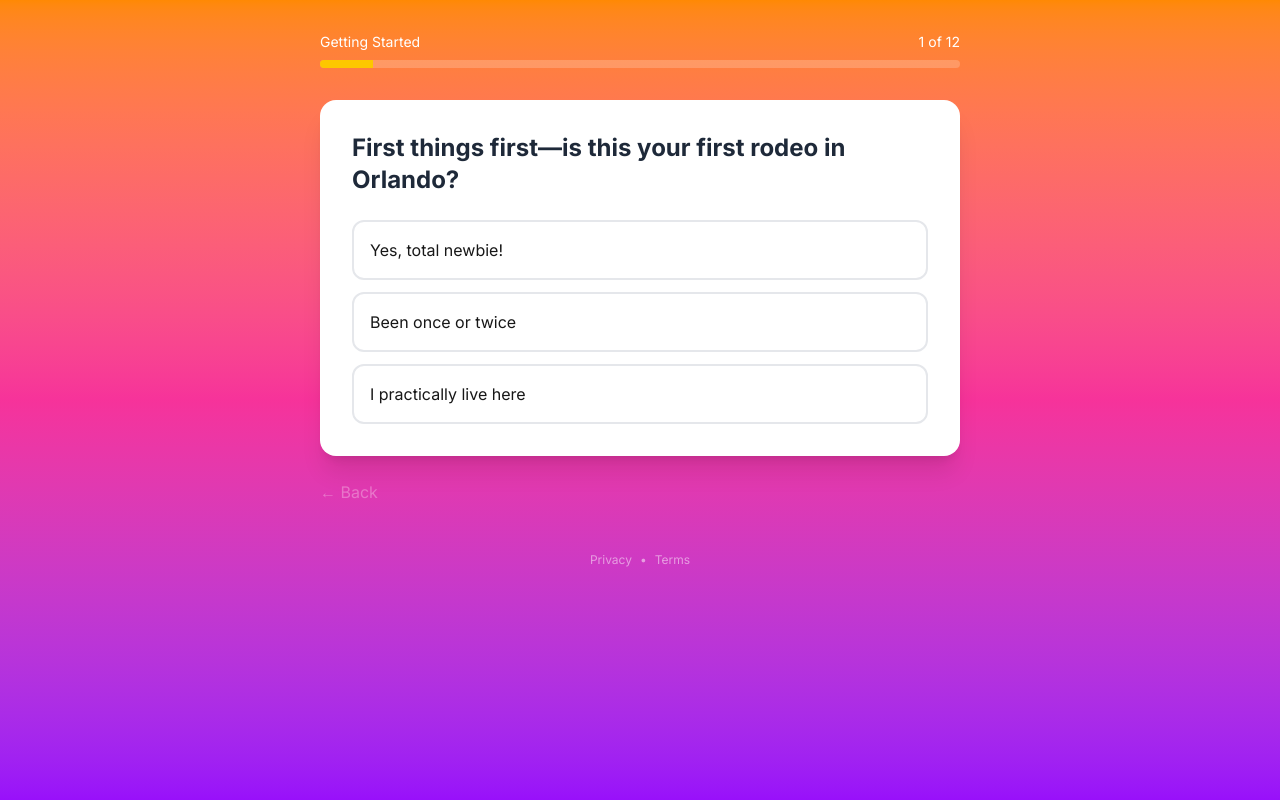
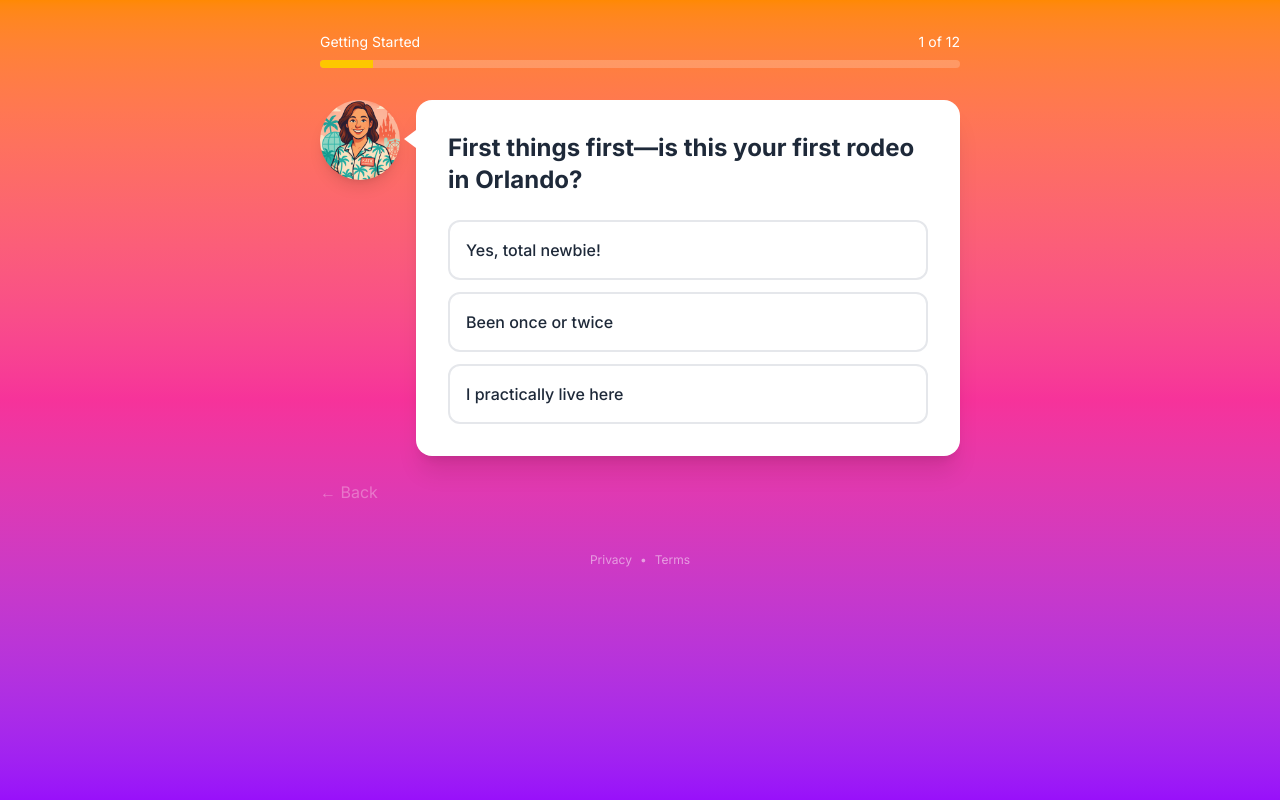
Before and after one commit to PaulC5/orlando-planner, a Next.js app: page /plan in a window 1280 px wide. Built offline with nearby package versions, Linux system fonts and the light colour scheme.

Commit message:
Add Katie avatar with speech bubble design for questions + improve button text contrast

```diff
--- a/src/app/plan/page.tsx
+++ b/src/app/plan/page.tsx
@@ -232,8 +232,23 @@ export default function PlanPage() {
           </div>
         </div>
 
-        {/* Question card */}
-        <div className="bg-white rounded-2xl shadow-xl p-8">
+        {/* Katie avatar and speech bubble */}
+        <div className="flex gap-4 items-start">
+          {/* Katie avatar */}
+          <img
+            src="/katie-avatar.png"
+            alt="Katie, your Orlando AI travel concierge"
+            className="w-20 h-20 rounded-full shadow-lg flex-shrink-0"
+          />
+
+          {/* Speech bubble - Question card */}
+          <div className="relative bg-white rounded-2xl shadow-xl p-8 flex-1">
+            {/* Speech bubble tail */}
+            <div className="absolute -left-3 top-6 w-0 h-0
+              border-t-[15px] border-t-transparent
+              border-r-[20px] border-r-white
+              border-b-[15px] border-b-transparent"
+            ></div>
           <h2 id="question-heading" className="text-2xl font-bold text-gray-800 mb-6">
             {currentQuestion.question}
           </h2>
@@ -247,10 +262,10 @@ export default function PlanPage() {
                   onClick={() => handleSingleSelect(option)}
                   role="radio"
                   aria-checked={answers[currentQuestion.id] === option}
-                  className={`w-full text-left p-4 rounded-xl border-2 transition-all focus:outline-none focus:ring-2 focus:ring-blue-500 ${
+                  className={`w-full text-left p-4 rounded-xl border-2 transition-all focus:outline-none focus:ring-2 focus:ring-blue-500 text-gray-800 font-medium ${
                     answers[currentQuestion.id] === option
                       ? "border-blue-500 bg-blue-50"
-                      : "border-gray-200 hover:border-blue-300"
+                      : "border-gray-200 hover:border-blue-300 hover:bg-gray-50"
                   }`}
                 >
                   {option}
@@ -273,10 +288,10 @@ export default function PlanPage() {
                       onClick={() => handleMultiSelect(option)}
                       role="checkbox"
                       aria-checked={selected}
-                      className={`w-full text-left p-4 rounded-xl border-2 transition-all focus:outline-none focus:ring-2 focus:ring-blue-500 ${
+                      className={`w-full text-left p-4 rounded-xl border-2 transition-all focus:outline-none focus:ring-2 focus:ring-blue-500 text-gray-800 font-medium ${
                         selected
                           ? "border-blue-500 bg-blue-50"
-                          : "border-gray-200 hover:border-blue-300"
+                          : "border-gray-200 hover:border-blue-300 hover:bg-gray-50"
                       }`}
                     >
                       <span className="flex items-center">
@@ -359,6 +374,7 @@ export default function PlanPage() {
               </button>
             </>
           )}
+          </div>
         </div>
 
         {/* Navigation */}
```
